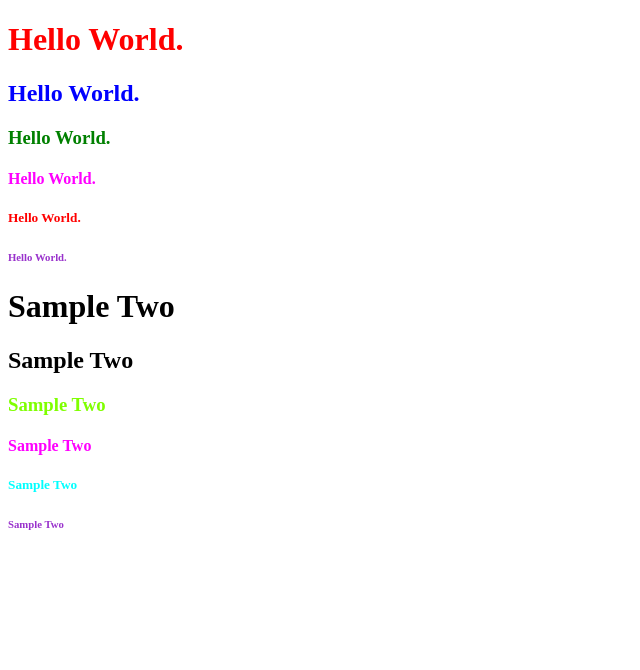
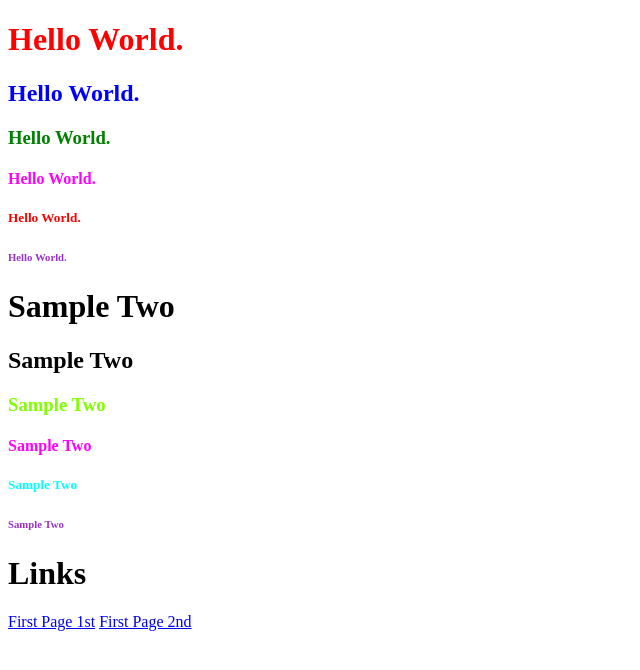
Before and after one commit to jasmsnat/ui_projects, a plain HTML site: page project_1/views/index.html in a window 1280 px wide. Shown: the whole page, without its empty margins (0-640 px from the left). Drawn offline with Linux system fonts and the light colour scheme.

Commit message:
working on links

```diff
--- a/project_1/views/index.html
+++ b/project_1/views/index.html
@@ -27,5 +27,11 @@
         <h4>Sample Two</h4>
         <h5>Sample Two</h5>
         <h6>Sample Two</h6>
+
+        <h1>Links</h1>
+        <a href='/views/firstpage.html'>First Page 1st</a>
+
+        <a href='/views/firstpage.html' target="_blank">First Page 2nd</a>
+
     </body>
 </html>
```
Also changed, not shown: project_1/views/firstpage.html (added, +10 -0 lines).
